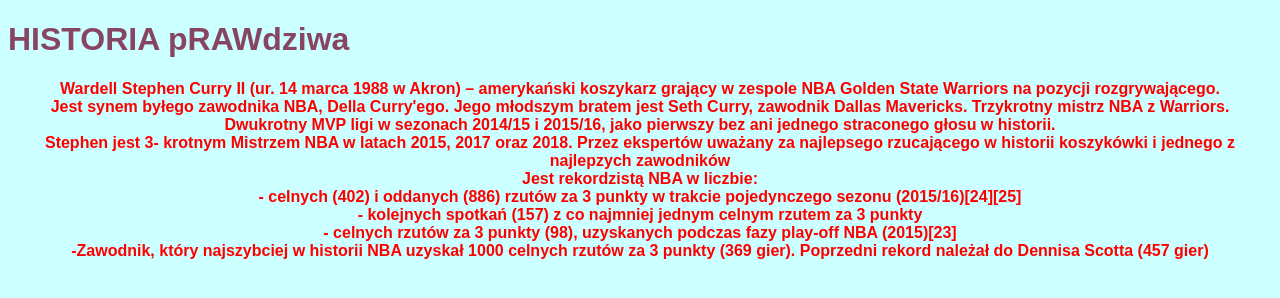
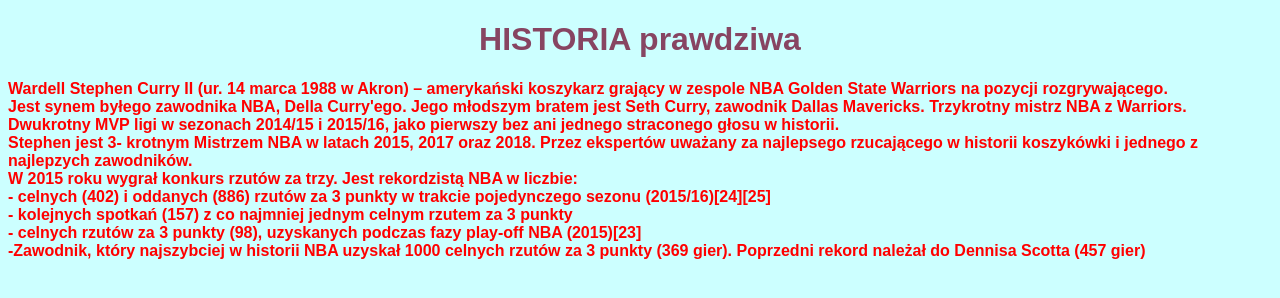
Before and after one commit to pumati1307/pumati1307.github.io, a plain HTML site: page index.html in a window 1280 px wide. Drawn offline with Linux system fonts and the light colour scheme.

Commit message:
Update index.html

```diff
--- a/index.html
+++ b/index.html
@@ -1,20 +1,22 @@
 <!DOCTYPE html>
 <meta charset="utf-8">
 <html>
-<title>Stephen Curry</title>
+<title>Stephen Curry- NAJLEPSZY</title>
 <style>
 body {background-color:#CCFFFF;}
-#naglowek h1 {color:#874562;text-align:left;font-family:arial;}
-#info p {color:#FF0000;font-family:arial;text-align:center;}
+#naglowek h1 {color:#874562;text-align:center;font-family:arial;}
+#info p {color:#FF0000;font-family:arial;text-align:left;}
 </style>
 <div id="naglowek">
-<head><h1>HISTORIA pRAWdziwa</h1></div></head>
+<head><h1>HISTORIA prawdziwa</h1></div></head>
 <body>
 <div id="info">
 <p><strong>Wardell Stephen Curry II (ur. 14 marca 1988 w Akron) – amerykański koszykarz grający w zespole NBA Golden State Warriors na pozycji rozgrywającego.<br>
   Jest synem byłego zawodnika NBA, Della Curry'ego. Jego młodszym bratem jest Seth Curry, zawodnik Dallas Mavericks. Trzykrotny mistrz NBA z Warriors.<br>
   Dwukrotny MVP ligi w sezonach 2014/15 i 2015/16, jako pierwszy bez ani jednego straconego głosu w historii.<br>
-  Stephen jest 3- krotnym Mistrzem NBA w latach 2015, 2017 oraz 2018. Przez ekspertów uważany za najlepsego rzucającego w historii koszykówki i jednego z najlepzych zawodników<br>
+
+  Stephen jest 3- krotnym Mistrzem NBA w latach 2015, 2017 oraz 2018. Przez ekspertów uważany za najlepsego rzucającego w historii koszykówki i jednego z najlepzych zawodników.<br>
+  W 2015 roku wygrał konkurs rzutów za trzy.
 Jest rekordzistą NBA w liczbie: <br>
 - celnych (402) i oddanych (886) rzutów za 3 punkty w trakcie pojedynczego sezonu (2015/16)[24][25] <br>
 - kolejnych spotkań (157) z co najmniej jednym celnym rzutem za 3 punkty <br>
```
